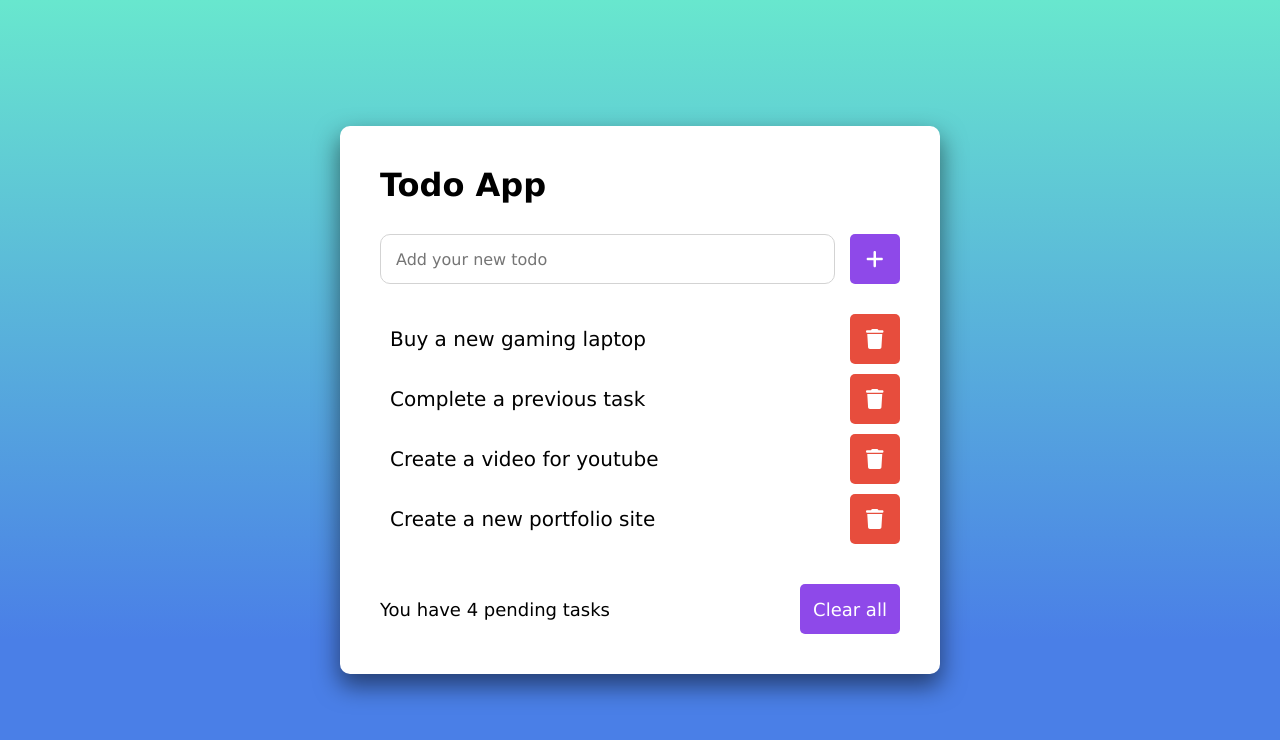
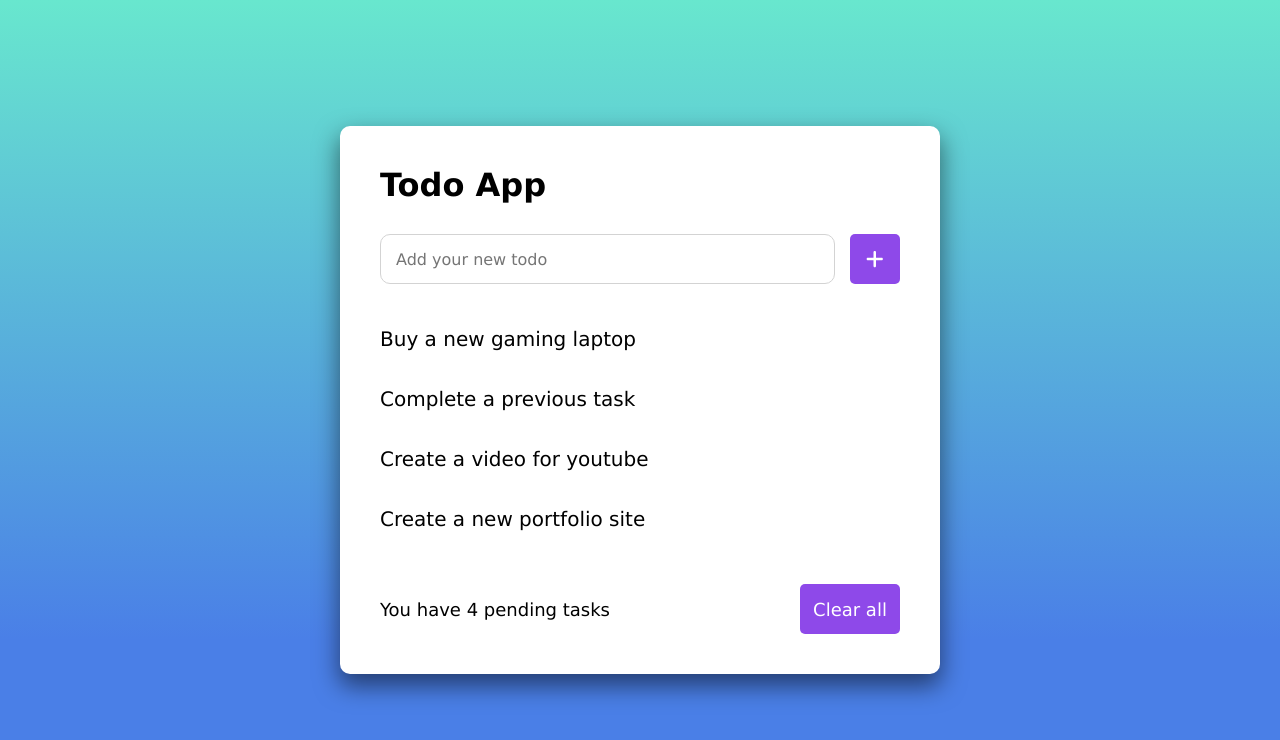
Before and after one commit to banderveloper/React-Todo, a React (Create React App) app: page / in a window 1280 px wide. Shown: the top 740 px of the page. Built offline with nearby package versions, Linux system fonts and the light colour scheme.

Commit message:
Implemented removeButton showing after mouse hover

```diff
--- a/src/App.js
+++ b/src/App.js
@@ -5,7 +5,6 @@ import TodoFooter from "./components/TodoFooter";
 
 function App() {
     return (
-        <div className="container">
 
         <div className='main'>
             <h1 className='main__title'>Todo App</h1>
@@ -15,7 +14,6 @@ function App() {
             <TodoFooter/>
         </div>
 
-        </div>
     );
 }
 
--- a/src/components/TodoItem.jsx
+++ b/src/components/TodoItem.jsx
@@ -1,11 +1,20 @@
-import React from 'react';
+import React, {useState} from 'react';
 import TodoRemoveButton from "./UI/buttons/TodoRemoveButton";
 
 const TodoItem = ({text}) => {
+
+    const [isHovering, setIsHovering] = useState(false);
+
     return (
-        <div className="todo">
+        <div
+            className="todo"
+            onMouseOver={() => setIsHovering(true)}
+            onMouseOut={() => setIsHovering(false)}
+        >
             <p className='todo__text'>{text}</p>
-            <TodoRemoveButton/>
+
+            {isHovering && <TodoRemoveButton/>}
+
         </div>
     );
 };
--- a/src/style/App.css
+++ b/src/style/App.css
@@ -14,7 +14,7 @@ body {
     background: linear-gradient(180deg, rgba(104, 231, 206, 1) 0%, rgba(104, 231, 206, 1) 0%, rgba(74, 127, 231, 1) 80%);
 }
 
-.container {
+#root {
     display: flex;
     justify-content: center;
     align-items: center;
@@ -30,49 +30,55 @@ body {
     box-shadow: 0 11px 25px 1px rgba(0, 0, 0, 0.51);
 }
 
-
-
 /* main block title Todo app */
-.main__title{
+.main__title {
     margin-bottom: 30px;
 }
 
 /************* todo add block *************/
 
-.todo-add-block{
+.todo-add-block {
     display: flex;
     margin-bottom: 30px;
 }
 
 /************* todo block *************/
 
-.todo-block{
+.todo-block {
     /*border: 1px solid red;*/
     margin-bottom: 40px;
 }
-.todo{
+
+.todo {
     display: flex;
     align-items: center;
-    height: max-content;
+    margin-bottom: 10px;
 
-    margin-bottom: 10px;
+    /*border: 1px solid red;*/
+}
+
+.todo__text {
+    flex: 1;
+    font-size: 20px;
+    margin: 13px 0;
+
     /*border: 1px solid green;*/
 }
-.todo__text{
-    flex:1;
-    /*border: 1px solid blue;*/
-    padding: 10px;
-    font-size: 20px;
-}
-
 
 /************* todo footer *************/
 
-.todo-footer-block{
+.todo-footer-block {
     display: flex;
     align-items: center;
 }
-.todo-pending{
+
+.todo-pending {
     flex: 1;
     font-size: 18px;
 }
+
+/**************************/
+
+.hidden {
+    display: none;
+}
```
Lines whose indentation alone changed are shown as unchanged.
